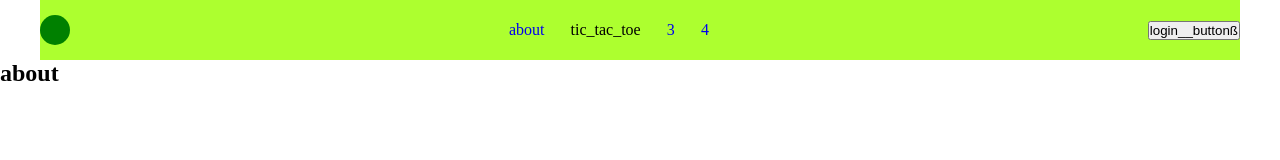
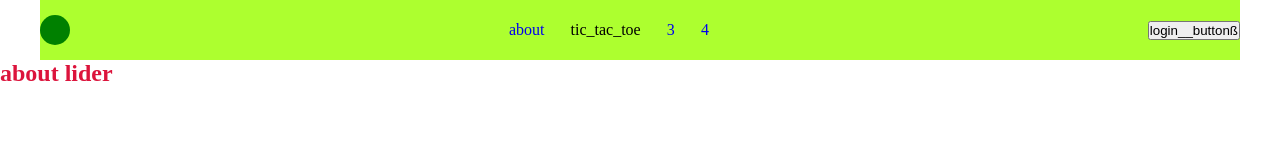
Before and after one commit to DEniSCHauR40/tic-tac-toe, a plain HTML site: page index.html in a window 1280 px wide. Drawn offline with Linux system fonts and the light colour scheme.

Commit message:
feat: add color

```diff
--- a/index.html
+++ b/index.html
@@ -23,7 +23,7 @@
     </header>
     <main class="main">
         <section class="about">
-         <h2>about</h2>
+         <h2>about lider</h2>
         </section>
         <section class="tic-tac-toe">
 
--- a/style.css
+++ b/style.css
@@ -35,3 +35,7 @@ a{
     display: flex;
     justify-content: space-between;
 }
+
+.about{
+    color:crimson;
+}
```
